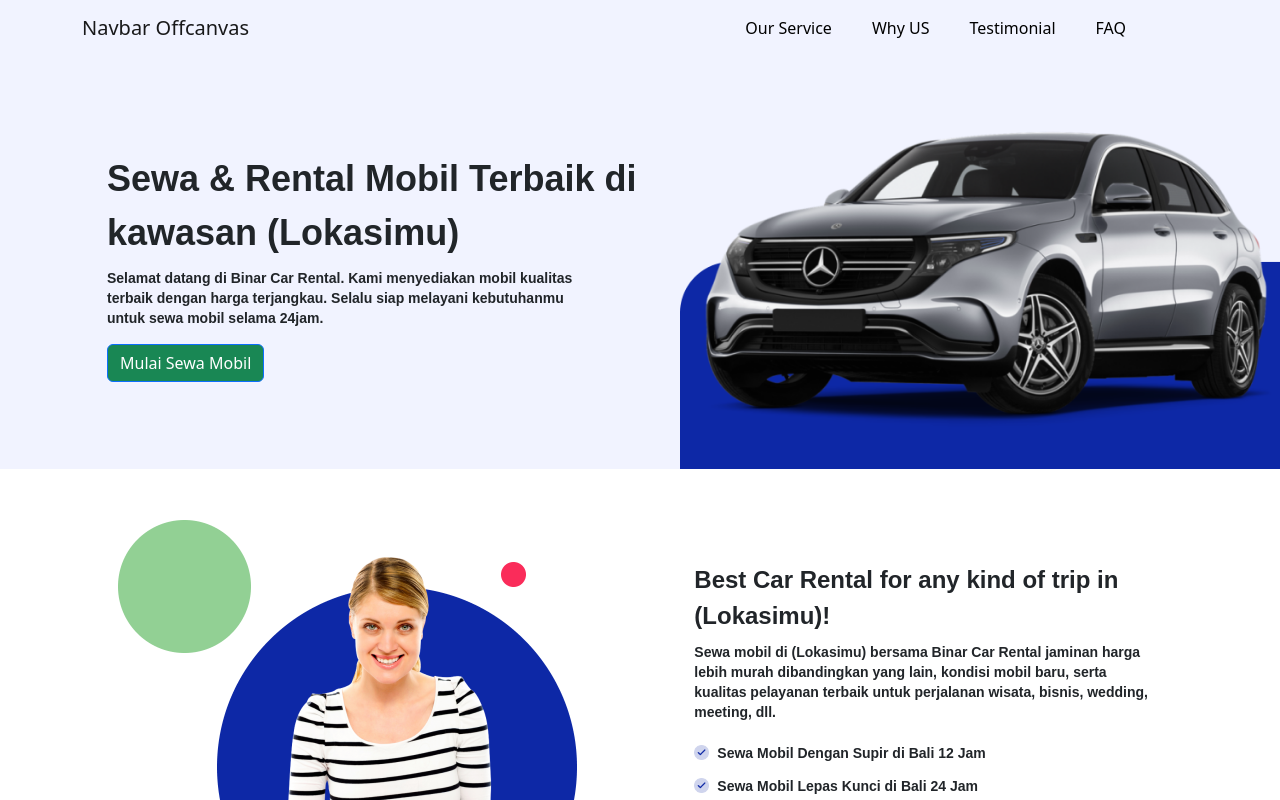
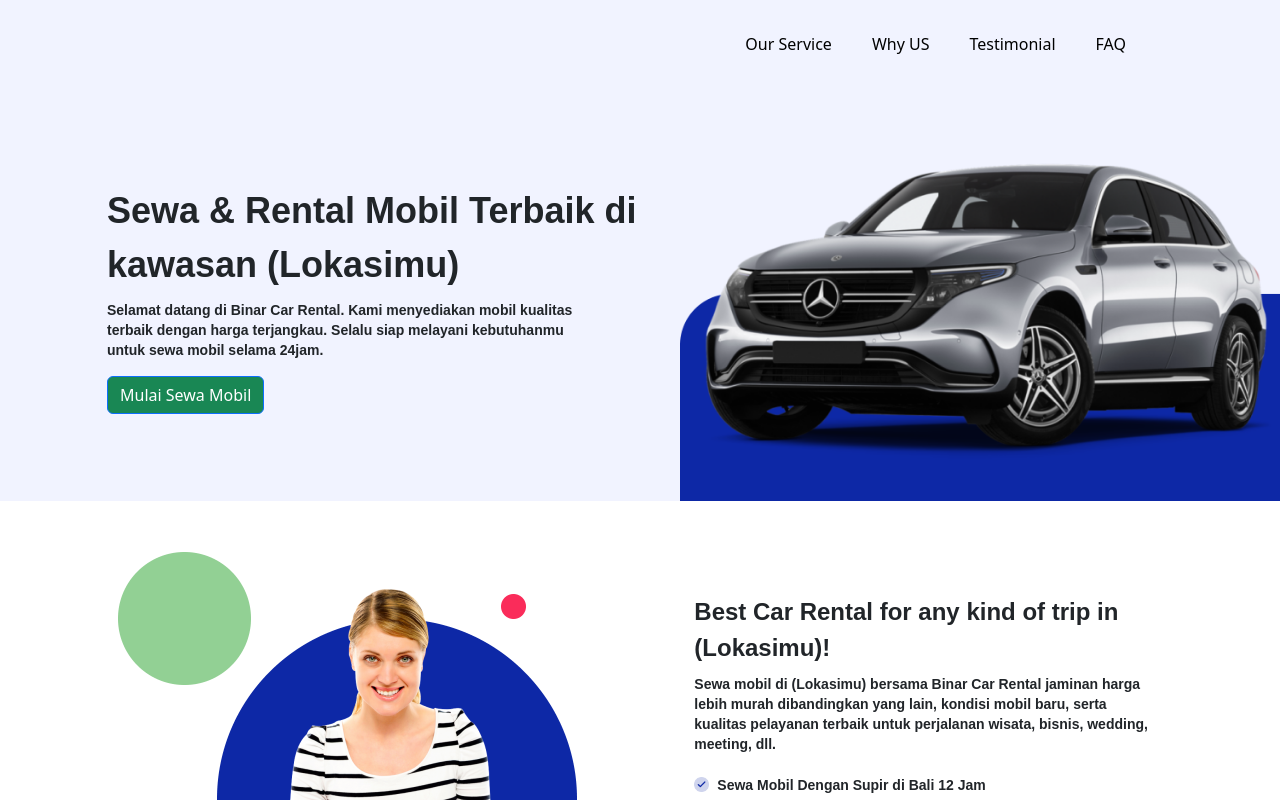
Before and after one commit to Ikhsan-git/challenge-ikhsanudin_muhammad, a React (Create React App) app: page / in a window 1280 px wide. Shown: the top 800 px of the page. Built offline with nearby package versions, Linux system fonts and the light colour scheme.

Commit message:
update navbar page

```diff
--- a/src/components/Navbar.js
+++ b/src/components/Navbar.js
@@ -8,13 +8,13 @@ function OffcanvasExample() {
   return (
     <>
       {['lg'].map((expand) => (
-        <Navbar key={expand} expand={expand} className="mb-3">
+        <Navbar key={expand} expand={expand} className="mb-3 p-4">
           <Container>
-            <Navbar.Brand href="#">Navbar Offcanvas</Navbar.Brand>
+            <Navbar.Brand className='navbar-logo' href="#"></Navbar.Brand>
 
             <Navbar.Toggle aria-controls={`offcanvasNavbar-expand-${expand}`} />
 
-            <Navbar.Offcanvas
+            <Navbar.Offcanvas className='half-navbar'
               id={`offcanvasNavbar-expand-${expand}`}
               aria-labelledby={`offcanvasNavbarLabel-expand-${expand}`}
               placement="end"
```
